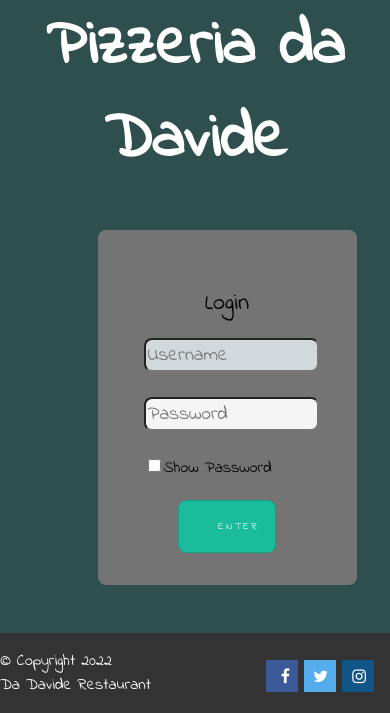
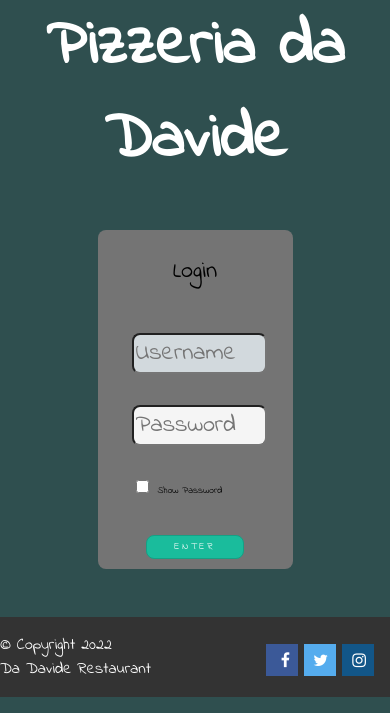
Before and after one commit to Davide-Lotito/WMT_project, a PHP site: page /pages/login.html in a window 390 px wide. Shown: the part 564-1277 px from the top of the page. Run offline with PHP 8.4, Linux system fonts and the light colour scheme.

Commit message:
some minor changes

```diff
--- a/pages/login.html
+++ b/pages/login.html
@@ -13,6 +13,7 @@
 </head>
 
 <body>
+    <!--navigation bar-->
     <nav id="menu">
         <button id="back-on-top" title="back on top"><img class="center"
                 src="../images/arrowUp.png" alt="arrow Up"></button>
@@ -45,7 +46,8 @@
                         alt="chef gif" title="chef gif"></legend>
                 <input type="text" id="name" name="name" placeholder="Username" required>
                 <input type="password" id="pswd" name="pswd" placeholder="Password" required>
-                <input type="checkbox" id="show-pswd" name="show-pswd">Show Password
+                <input type="checkbox" id="show-pswd" name="show-pswd">
+                <label for="show-pswd">Show Password</label>
             </fieldset>
             <input type="submit" id="submit-button" value="Enter" />
         </form>
--- a/style/login.css
+++ b/style/login.css
@@ -1,23 +1,22 @@
 #form {
     position: relative;
     width: 50%;
-    left: 25%;
-    right: 25%;
+    left: 25%; right: 25%;
     background: #747474;
-    padding: 2em;
     border-radius: 8px;
     color: black;
 }
 
 #form fieldset {
     border: none;
+    padding: 2em;
 }
 
 #form legend {
     font-size: 3em;
     padding-top: 1em;
     padding-bottom: 0.5em;
-    margin: auto;
+    margin-left: auto; margin-right: auto;
 }
 
 #form legend img{
@@ -28,7 +27,7 @@
 #form input[type="password"] {
     font-family: "Indie Flower";
     background: rgba(255, 255, 255, .1);
-    font-size: larger;
+    font-size: 1.5em;
     width: 100%;
     border-radius: 8px;
     background-color: whitesmoke;
@@ -44,9 +43,9 @@
 #form input[type="submit"] {
     position: relative;
     width: 50%;
-    left: 25%; right: 25%;
-    margin-top: 5%;
-    padding: 19px 39px 18px 39px;
+    left: 25%;
+    margin-bottom: 5%;
+    padding: 2% 8% 2% 8%;
     color: #FFF;
     background: #1abc9c;
     font-family: "Indie Flower";
@@ -111,5 +110,8 @@
     #form legend img{
         display: none;
     }
-
+    #form label{
+        font-size: 0.6em;
+        padding-top: 0;
+    }
 }
```
